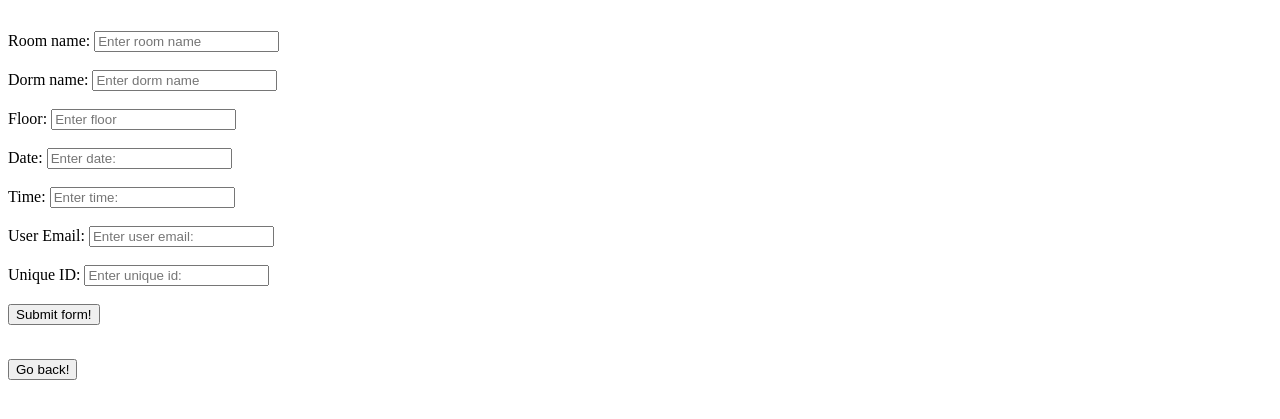
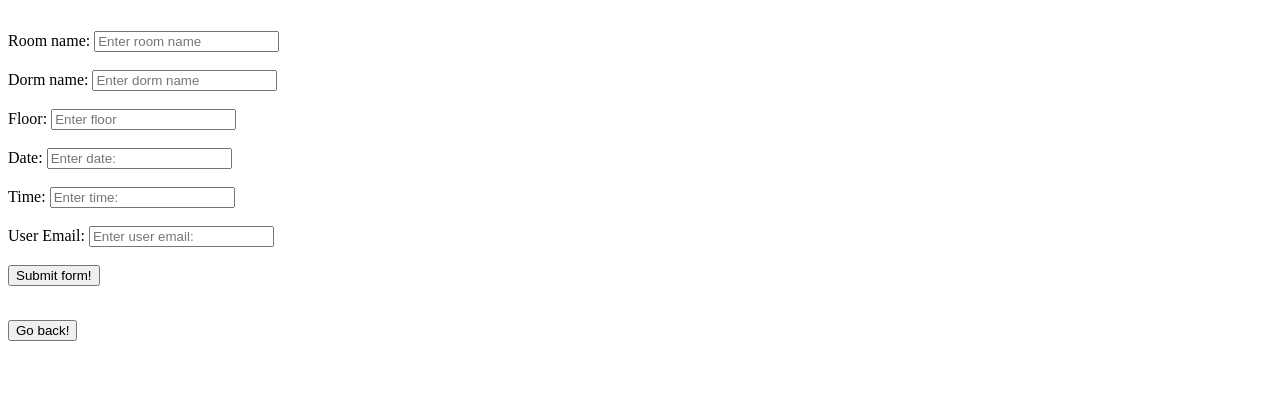
Before and after one commit to gechoe/CommonRoom, a website: page website/public/reservationAddForm.html in a window 1280 px wide. Shown: the part 163-582 px from the top of the page. Drawn offline with Linux system fonts and the light colour scheme.

Commit message:
Update reservationAddForm.html

```diff
--- a/website/public/reservationAddForm.html
+++ b/website/public/reservationAddForm.html
@@ -57,9 +57,6 @@ Latest commit 436e6ae 7 hours ago
             <br><label for="userEmail">User Email: </label>
             <input type="text" placeholder="Enter user email: " name="userEmail" required></br>
 
-            <br><label for="uniqueID">Unique ID: </label>
-            <input type="text" placeholder="Enter unique id: " name="uniqueID" required></br>
-
             <br><div class="clearfix">
                <input type="submit" value="Submit form!">
             </div></br>
```
